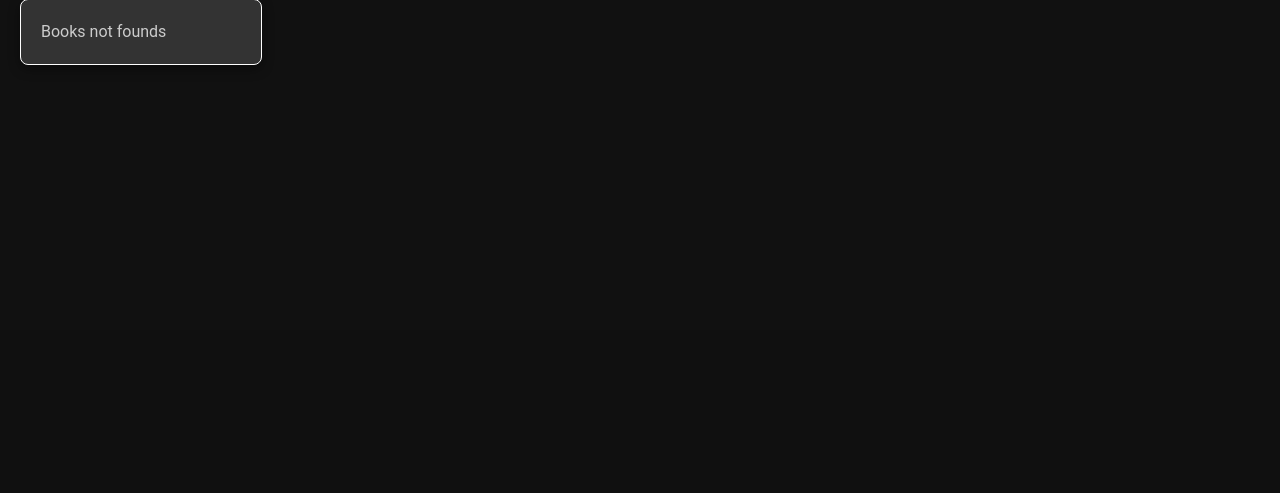
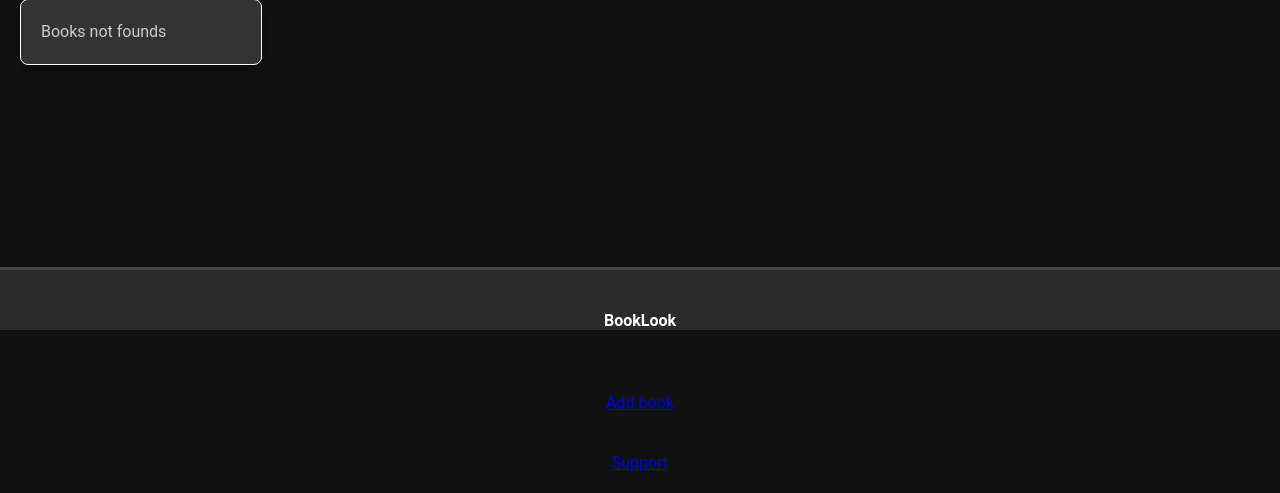
Before and after one commit to Ananas1kexe/django-web-shop, a Django app: page / in a window 1280 px wide. Shown: the part 470-963 px from the top of the page. Before the commit the page ends 535 px from the top, so only its background shows below. Run offline with Django 5.2, Linux system fonts and the light colour scheme; data that the repository does not hold is empty.

Commit message:
Add files via upload

```diff
--- a/main/templates/index.html
+++ b/main/templates/index.html
@@ -92,5 +92,19 @@
     </div>
 
 
+    <footer>
+        <div class="footer-content">
+            <div class="footer-left">
+                <h4>BookLook</h4>
+            </div>
+            <div class="footer-center">
+                <a href="/add_book">Add book</a>
+            </div>
+            <div class="footer-right">
+                <a href="https://ananas1k.vercel.app">Support</a>
+            </div>
+        </div>
+    </footer>
+
 </body>
 </html>
```
